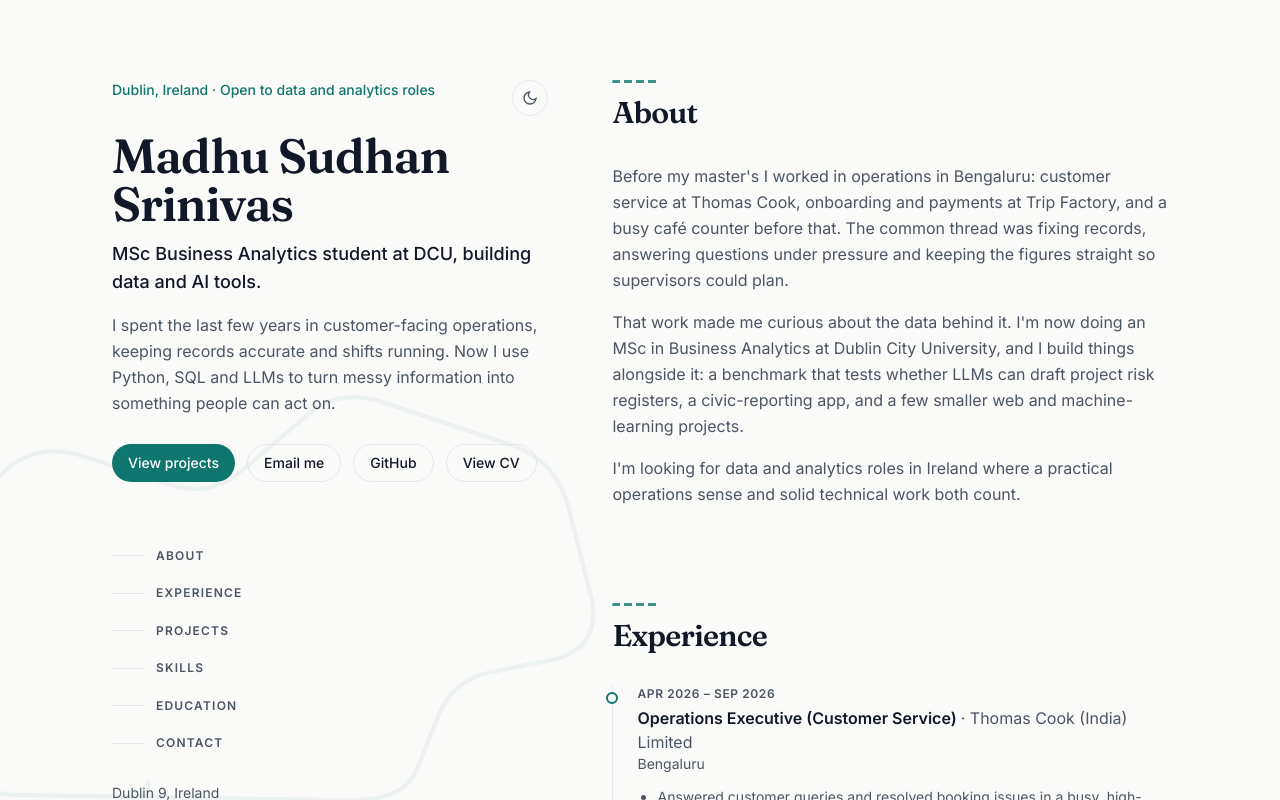
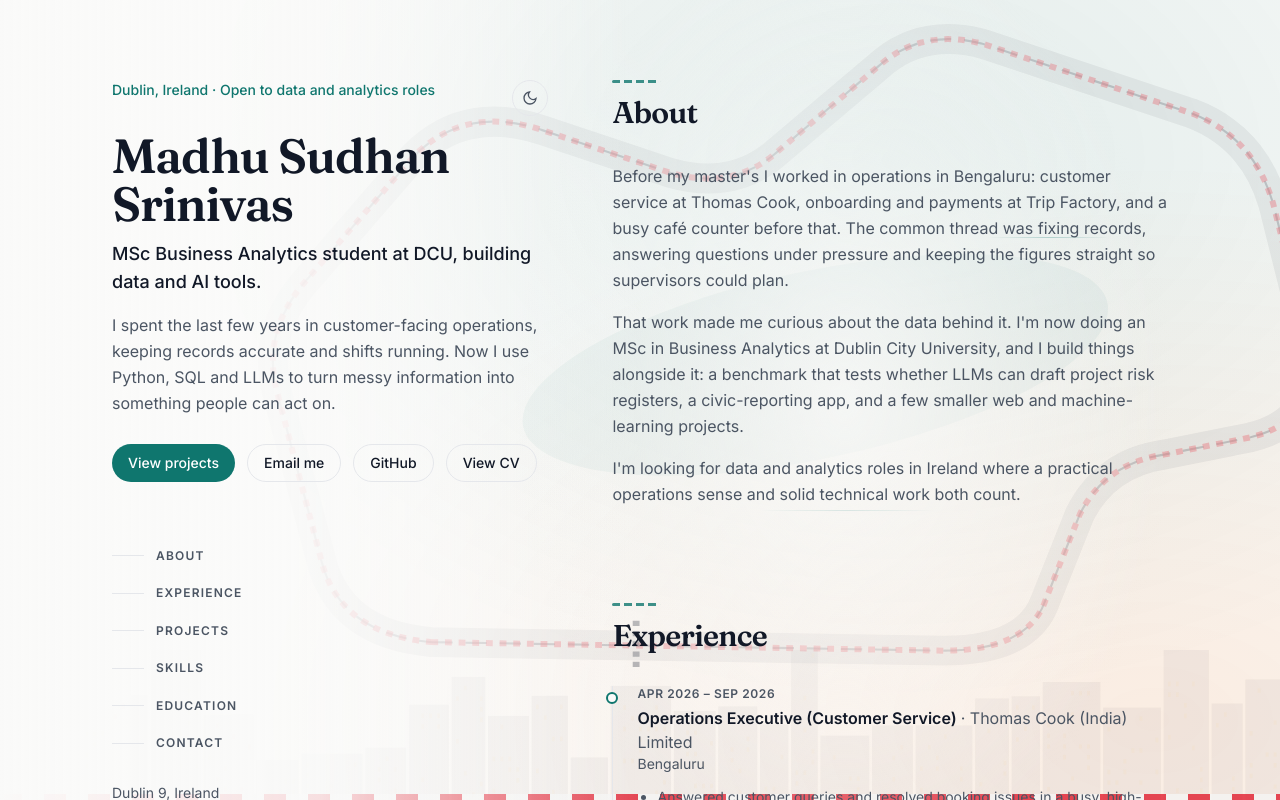
Before and after one commit to smadhu6364-beep/smadhu6364-beep.github.io, a Next.js app: page / in a window 1280 px wide. Shown: the top 800 px of the page. Built offline with nearby package versions, Linux system fonts and the light colour scheme.

Commit message:
F1 background: Albert Park circuit with lapping car, kerbs, Melbourne skyline

```diff
--- a/app/globals.css
+++ b/app/globals.css
@@ -35,3 +35,16 @@ section[id] { scroll-margin-top: 80px; }
 @media print {
   body { background: #fff; color: #000; }
 }
+
+/* F1 backdrop: streaks, windows, reduced motion */
+@keyframes f1-streak { from { transform: translateX(110vw); } to { transform: translateX(-30vw); } }
+.f1-streak {
+  right: 0;
+  background: linear-gradient(90deg, transparent, rgb(var(--accent) / 0.35), transparent);
+  animation: f1-streak linear infinite;
+}
+.f1-window { fill: rgba(255, 196, 120, 0.12); }
+.dark .f1-window { fill: rgba(255, 196, 120, 0.45); }
+@media (prefers-reduced-motion: reduce) {
+  .f1-streak, .f1-car { display: none; }
+}
--- a/app/page.tsx
+++ b/app/page.tsx
@@ -1,4 +1,4 @@
-import Circuit from "@/components/Circuit";
+import F1Backdrop from "@/components/F1Backdrop";
 import ThemeToggle from "@/components/ThemeToggle";
 import { education, experience, profile, projects, skills } from "@/lib/data";
 
@@ -66,10 +66,8 @@ export default function Home() {
         Skip to content
       </a>
 
-      {/* Faint Albert Park outline in the background */}
-      <div aria-hidden="true" className="pointer-events-none fixed inset-0 -z-10 overflow-hidden">
-        <Circuit className="absolute -right-40 top-6 w-[560px] max-w-none text-accent opacity-[0.08] lg:-left-32 lg:bottom-[-40px] lg:right-auto lg:top-auto lg:w-[760px] lg:opacity-[0.06]" />
-      </div>
+      {/* Albert Park at night: circuit, lapping car, skyline */}
+      <F1Backdrop />
 
       <div className="mx-auto max-w-6xl px-5 sm:px-8 lg:flex lg:gap-16 lg:px-12">
         <header className="pt-10 lg:sticky lg:top-0 lg:flex lg:max-h-screen lg:w-[44%] lg:flex-col lg:justify-between lg:py-20">
--- a/components/Circuit.tsx
+++ b/components/Circuit.tsx
@@ -1,5 +1,5 @@
 // Stylised outline of the Albert Park circuit, Melbourne. Decorative only.
-const TRACK =
+export const TRACK =
   "M70 170 L190 172 Q210 172 214 160 L222 140 Q228 128 242 126 L262 122 Q278 118 276 102 L268 70 Q264 52 248 46 L200 30 Q186 26 176 34 L150 56 Q140 64 126 60 L96 50 Q78 44 66 56 L40 86 Q30 98 34 112 L44 150 Q48 168 70 170 Z";
 
 export default function Circuit({ className = "" }: { className?: string }) {
--- /dev/null
+++ b/components/F1Backdrop.tsx
@@ -0,0 +1,110 @@
+// Fixed page background: Albert Park, Melbourne at night. A full-size circuit
+// with kerbs and a glowing car lapping it, speed streaks, and the city skyline
+// over the lake. Purely decorative and behind all content; the car and streaks
+// stop for visitors who prefer reduced motion.
+import { TRACK } from "./Circuit";
+
+const W = 1440;
+
+// deterministic skyline so the static export is identical on every load
+function rng(seed: number) {
+  let s = seed;
+  return () => {
+    s = (s * 9301 + 49297) % 233280;
+    return s / 233280;
+  };
+}
+const SKY = (() => {
+  const r = rng(7);
+  const towers: { x: number; w: number; h: number; spire: boolean }[] = [];
+  for (let x = 0; x < W; ) {
+    const w = 26 + Math.floor(r() * 46);
+    const tall = r() < 0.15;
+    towers.push({ x, w, h: tall ? 150 + r() * 90 : 40 + r() * 100, spire: tall && r() < 0.6 });
+    x += w + 3;
+  }
+  const windows: { x: number; y: number }[] = [];
+  towers.forEach((t) => {
+    for (let wy = 260 - t.h + 10; wy < 252; wy += 12)
+      for (let wx = t.x + 5; wx < t.x + t.w - 5; wx += 9) if (r() < 0.18) windows.push({ x: wx, y: wy });
+  });
+  const streaks = Array.from({ length: 14 }, () => ({ top: 8 + r() * 80, w: 80 + r() * 220, dur: 2.5 + r() * 3, delay: r() * 5 }));
+  return { towers, windows, streaks };
+})();
+
+export default function F1Backdrop() {
+  return (
+    <div aria-hidden="true" className="f1-backdrop pointer-events-none fixed inset-0 -z-10 overflow-hidden">
+      {/* night sky wash */}
+      <div className="absolute inset-0 bg-[radial-gradient(ellipse_at_70%_20%,rgb(var(--accent)/0.10),transparent_60%),radial-gradient(ellipse_at_90%_90%,rgba(255,122,26,0.10),transparent_55%)]" />
+
+      {/* speed streaks */}
+      <div className="absolute inset-0">
+        {SKY.streaks.map((s, i) => (
+          <span
+            key={i}
+            className="f1-streak absolute h-px rounded-full"
+            style={{ top: `${s.top}%`, width: s.w, animationDuration: `${s.dur}s`, animationDelay: `-${s.delay}s` }}
+          />
+        ))}
+      </div>
+
+      {/* the circuit, large, with a car lapping it */}
+      <svg
+        viewBox="20 18 270 168"
+        preserveAspectRatio="xMidYMid meet"
+        className="absolute left-1/2 top-1/2 h-[120vh] w-[150vw] -translate-x-1/2 -translate-y-1/2 opacity-[0.55] lg:left-[62%] lg:top-[44%] lg:h-[100vh] lg:w-[90vw]"
+      >
+        <defs>
+          <filter id="carGlow" x="-200%" y="-200%" width="500%" height="500%">
+            <feGaussianBlur stdDeviation="1.6" result="b" />
+            <feMerge>
+              <feMergeNode in="b" />
+              <feMergeNode in="SourceGraphic" />
+            </feMerge>
+          </filter>
+        </defs>
+        {/* asphalt, edge lines, red/white kerbs */}
+        <path d={TRACK} fill="none" stroke="rgb(var(--ink) / 0.10)" strokeWidth="7" strokeLinejoin="round" />
+        <path d={TRACK} fill="none" stroke="rgb(var(--ink) / 0.35)" strokeWidth="0.5" strokeDasharray="5 3" />
+        <path d={TRACK} fill="none" stroke="#e11d2e" strokeWidth="1.4" strokeDasharray="1.6 1.6" strokeOpacity="0.45" transform="translate(0 0)" />
+        {/* lake in the infield */}
+        <ellipse cx="160" cy="105" rx="70" ry="22" transform="rotate(-12 160 105)" fill="rgb(var(--accent) / 0.10)" />
+        {/* start/finish line */}
+        <path d="M118 165 L118 177" stroke="rgb(var(--ink) / 0.6)" strokeWidth="1.6" strokeDasharray="1.2 1.2" />
+        {/* the car: glowing head + fading trail */}
+        <g className="f1-car" filter="url(#carGlow)">
+          {[0, 0.12, 0.24, 0.36, 0.48].map((lag, i) => (
+            <circle key={i} r={2.4 - i * 0.4} fill={i === 0 ? "#ff7a1a" : "rgb(var(--accent))"} opacity={1 - i * 0.18}>
+              <animateMotion dur="14s" begin={`-${lag}s`} repeatCount="indefinite" rotate="auto" path={TRACK} />
+            </circle>
+          ))}
+        </g>
+      </svg>
+
+      {/* Melbourne skyline over the lake */}
+      <svg
+        viewBox={`0 0 ${W} 260`}
+        preserveAspectRatio="xMidYMax slice"
+        className="absolute inset-x-0 bottom-0 h-[110px] w-full opacity-60 md:h-[150px]"
+      >
+        {SKY.towers.map((t, i) => (
+          <g key={i} fill="rgb(var(--ink) / 0.07)">
+            <rect x={t.x} y={260 - t.h} width={t.w} height={t.h} />
+            {t.spire && <rect x={t.x + t.w / 2 - 1} y={260 - t.h - 34} width={2} height={34} />}
+          </g>
+        ))}
+        {SKY.windows.map((w, i) => (
+          <rect key={i} className="f1-window" x={w.x} y={w.y} width={3} height={5} />
+        ))}
+      </svg>
+
+      {/* kerb stripe along the very bottom */}
+      <div className="absolute inset-x-0 bottom-0 h-1.5 bg-[repeating-linear-gradient(90deg,#e11d2e_0_22px,#f5f5f4_22px_44px)] opacity-80" />
+
+      {/* readability veils: soften the scene behind the text columns, keep it strong at the edges */}
+      <div className="absolute inset-y-0 left-0 hidden w-[50%] bg-gradient-to-r from-[rgb(var(--bg))] via-[rgb(var(--bg)/0.85)] to-transparent lg:block" />
+      <div className="absolute inset-0 bg-[radial-gradient(ellipse_45%_70%_at_62%_50%,rgb(var(--bg)/0.78),transparent_75%)] lg:bg-[radial-gradient(ellipse_32%_75%_at_66%_50%,rgb(var(--bg)/0.8),transparent_80%)]" />
+    </div>
+  );
+}
```
